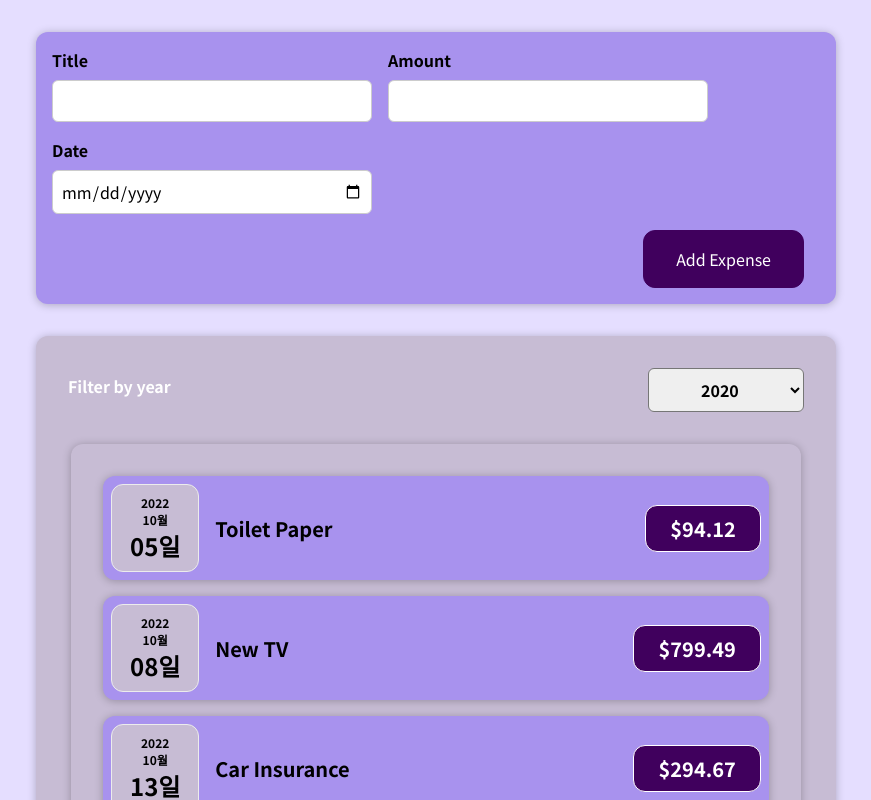
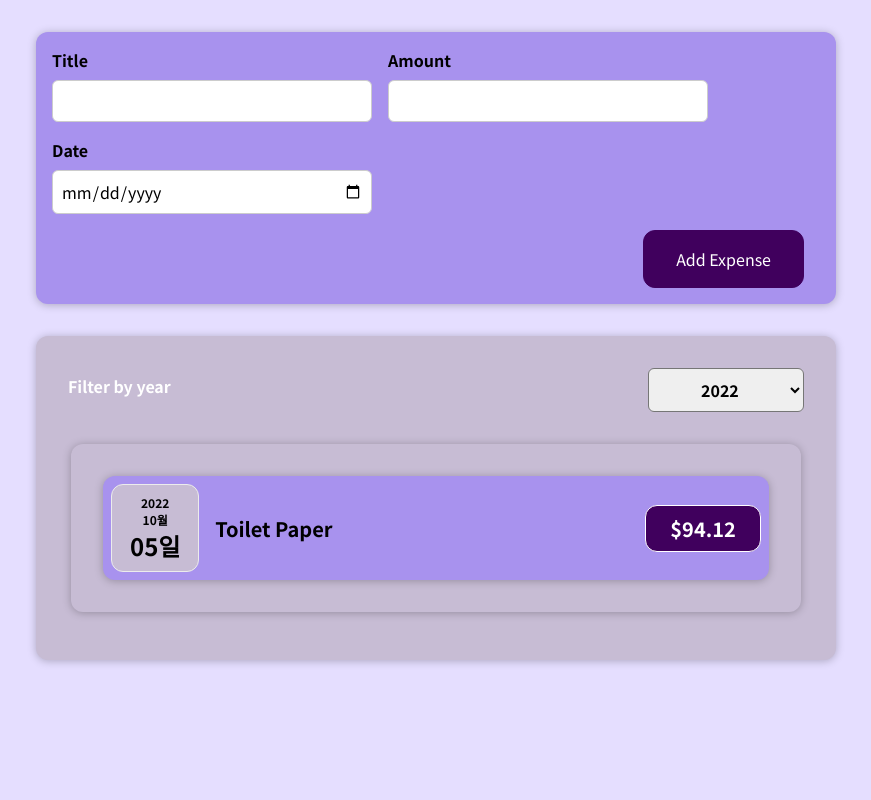
Before and after one commit to dev-yun/React-practice, a React (Create React App) app in the folder code/01-starting-react/: page / in a window 1280 px wide. Shown: the top 800 px of the page, without its empty margins (204-1075 px from the left). Built offline with nearby package versions, Linux system fonts and the light colour scheme.

Commit message:
Feat : list component에 key를 추가하여 최적화, 년도별 조건부 filter 기능 추가

```diff
--- a/code/01-starting-react/src/App.js
+++ b/code/01-starting-react/src/App.js
@@ -15,18 +15,18 @@
     amount: 94.12,
     date: new Date(2022, 9, 5),
   },
-  { id: "e2", title: "New TV", amount: 799.49, date: new Date(2022, 9, 8) },
+  { id: "e2", title: "New TV", amount: 799.49, date: new Date(2021, 9, 8) },
   {
     id: "e3",
     title: "Car Insurance",
     amount: 294.67,
-    date: new Date(2022, 9, 13),
+    date: new Date(2020, 9, 13),
   },
   {
     id: "e4",
     title: "New Desk (Wooden)",
     amount: 450,
-    date: new Date(2022, 9, 20),
+    date: new Date(2019, 9, 20),
   },
 ];
 
--- a/code/01-starting-react/src/components/Expenses/Expenses.js
+++ b/code/01-starting-react/src/components/Expenses/Expenses.js
@@ -5,11 +5,19 @@
 import ExpensesFilter from "./ExpensesFilter";
 
 function Expenses({ items }) {
-  const [filteredYear, setFilteredYear] = useState("2020");
+  const [filteredYear, setFilteredYear] = useState("2022");
 
   const filterChangeHandler = (selectedYear) => {
     setFilteredYear(selectedYear);
   };
+
+  /* 지금까지 코드의 문제점 => 1,2,3,4의 expenses 객체가 존재하는데 새로운 expense 객체를 추가하면
+     새로운 객체, 1, 2, 3, 4로 업데이트 되고, 각자의 내용이 하나씩 변경됨.
+     즉, 불필요한 리렌더링까지 발생하여 성능이슈와 예기치 못한 버그 발생 가능
+     => 리액트가 새로 추가되는 객체를 어디에 추가해야하는지 모르기 때문에 발생 => key를 추가하여 해결
+
+     key props는 어떤 컴포넌트에서도 추가할 수 있고 key를 추가하면 React는 개별 컴포넌트를 인식하게 된다.
+     key는 유니크해야함 */
 
   return (
     <Card as="section" className="expenses">
@@ -18,8 +26,11 @@
         onChangeYear={filterChangeHandler}
       ></ExpensesFilter>
       <Card as="ul" className="expenses">
-        {items.map((item) => (
+        {items
+          .filter((item) => item.date.getFullYear().toString() === filteredYear)
+          .map((item) => (
             <ExpenseItem
+              key={item.id}
               title={item.title}
               amount={item.amount}
               date={item.date}
```
Lines whose indentation alone changed are shown as unchanged.
